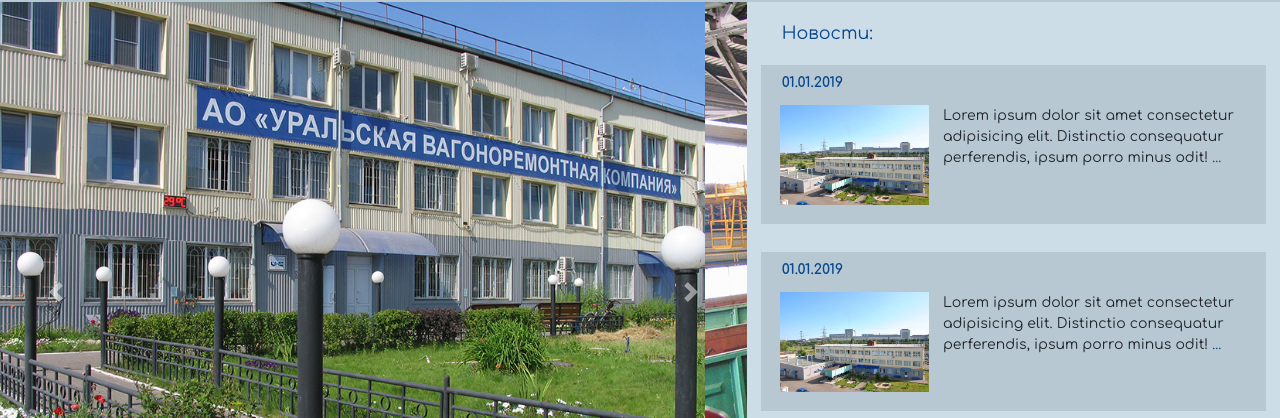
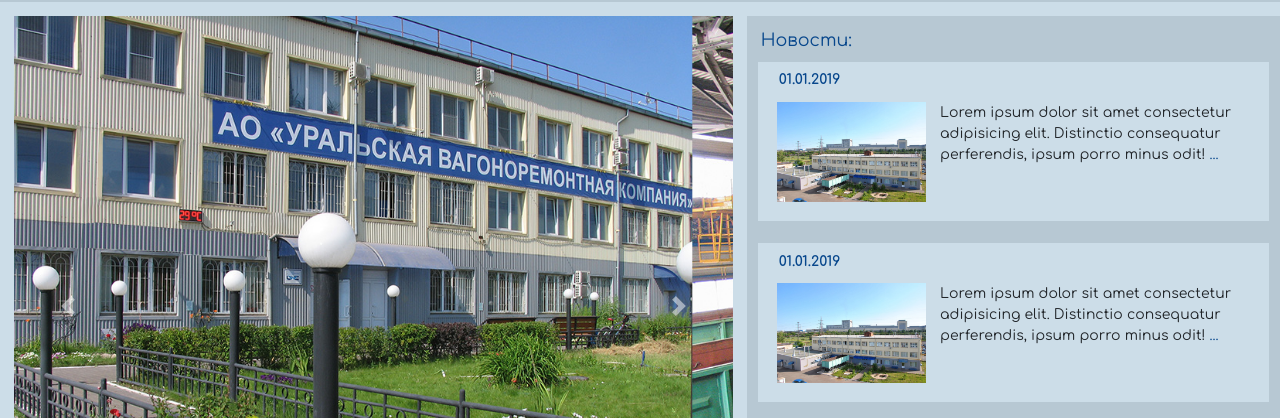
Before and after one commit to varfolomey3/uvk-new, a plain HTML site: page index.html in a window 1280 px wide. Shown: the part 47-465 px from the top of the page. Drawn offline with Linux system fonts and the light colour scheme.

Commit message:
main fix

```diff
--- a/css/main.scss
+++ b/css/main.scss
@@ -89,7 +89,7 @@ body {
         margin: 0;
 
         .col-md-7 {
-            padding: 0;
+            padding: 1rem;
             margin: 0;
 
             @media (min-width: 320px) {
@@ -125,16 +125,18 @@ body {
 
         .col-sm-5 {
             padding: 0;
-            margin: 0;
+            margin: 1rem 0;
+            background-color: $body-color-dark;
 
             h5 {
                 color: $primary-color-dark;
                 margin: 1rem 0 0 1rem;
+                padding: 0;
             }
 
             .p-2 {
-                margin: 1rem;
-                background-color: $body-color-dark;
+                margin: 0.8rem;
+                background-color: $body-color;
 
                 .date {
                     color: $primary-color-dark;
```
Also changed, not shown: css/main.css, 1 other file.
